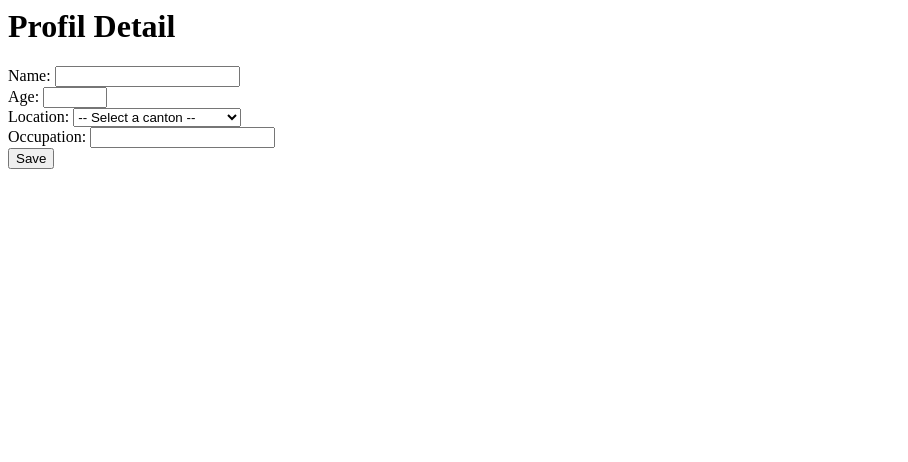
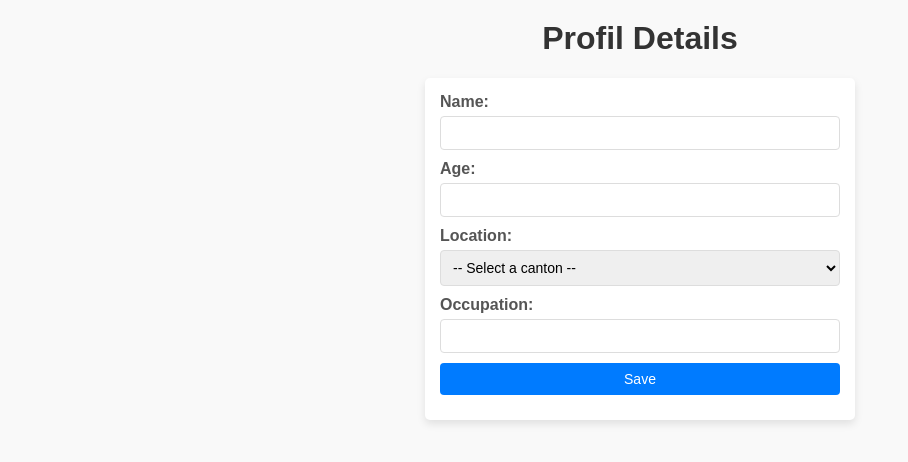
Before and after one commit to FaKiieZ/touch-grass, a plain HTML site: page src/profile-detail.html in a window 1280 px wide. Shown: the whole page, without its empty margins (0-908 px from the left). Drawn offline with Linux system fonts and the light colour scheme.

Commit message:
add css for profile-details

```diff
--- a/src/profile-detail.html
+++ b/src/profile-detail.html
@@ -1,17 +1,19 @@
 <html>
-    <head></head>
-    <body>
-        <h1>Profil Detail</h1>
+    <head>
+        <link rel="stylesheet" type="text/css" href="style.css" />
+    </head>
+    <body class="profile-details">
+        <h1 class="header">Profil Details</h1>
 
-        <form>
-            <label for="name">Name:</label>
-            <input type="text" id="name" name="name" /><br />
+        <form class="formular">
+            <label class="label" for="name">Name:</label>
+            <input type="text" class="profile-details-form" id="name" name="name" /><br />
 
-            <label for="age">Age:</label>
-            <input type="number" id="age" name="age" min="0" max="120"/><br />
+            <label class="label" for="age">Age:</label>
+            <input type="number" class="profile-details-form" id="age" name="age" min="0" max="120"/><br />
 
-            <label for="location">Location:</label>
-            <select id="location" name="location">
+            <label class="label" for="location">Location:</label>
+            <select  class="profile-details-form" id="location" name="location">
                 <option value="">-- Select a canton --</option>
                 <option value="AG">Aargau</option>
                 <option value="AI">Appenzell Innerrhoden</option>
@@ -42,10 +44,10 @@
             </select>
             <br>
 
-            <label for="occupation">Occupation:</label>
-            <input type="text" id="occupation" name="occupation" /><br />
+            <label class="label" for="occupation">Occupation:</label>
+            <input type="text" class="profile-details-form" id="occupation" name="occupation" /><br />
 
-            <button onclick="alert('Saved guet gmacht')">Save</button>
+            <button class="profile-details-form profile-details-button" onclick="alert('Saved guet gmacht')">Save</button>
         </form>
     </body>
 </html>
--- a/src/style.css
+++ b/src/style.css
@@ -33,3 +33,50 @@
 #map {
     height: 500px;
 }
+
+.profile-details {
+    font-family: Arial, sans-serif;
+    margin: 20px;
+    background-color: #f9f9f9;
+}
+
+.header {
+    text-align: center;
+    color: #333;
+}
+
+.formular {
+    max-width: 400px;
+    margin: 20px auto;
+    padding: 15px;
+    background: #fff;
+    border-radius: 5px;
+    box-shadow: 0 4px 8px rgba(0, 0, 0, 0.1);
+}
+
+.label {
+    display: block;
+    margin-bottom: 5px;
+    font-weight: bold;
+    color: #555;
+}
+
+.profile-details-form {
+    width: 100%;
+    padding: 8px;
+    margin-bottom: 10px;
+    border: 1px solid #ddd;
+    border-radius: 4px;
+    font-size: 14px;
+}
+
+.profile-details-button {
+    background-color: #007bff;
+    color: white;
+    cursor: pointer;
+    border: none;
+}
+
+.profile-details-button:hover {
+    background-color: #0056b3;
+}
```
